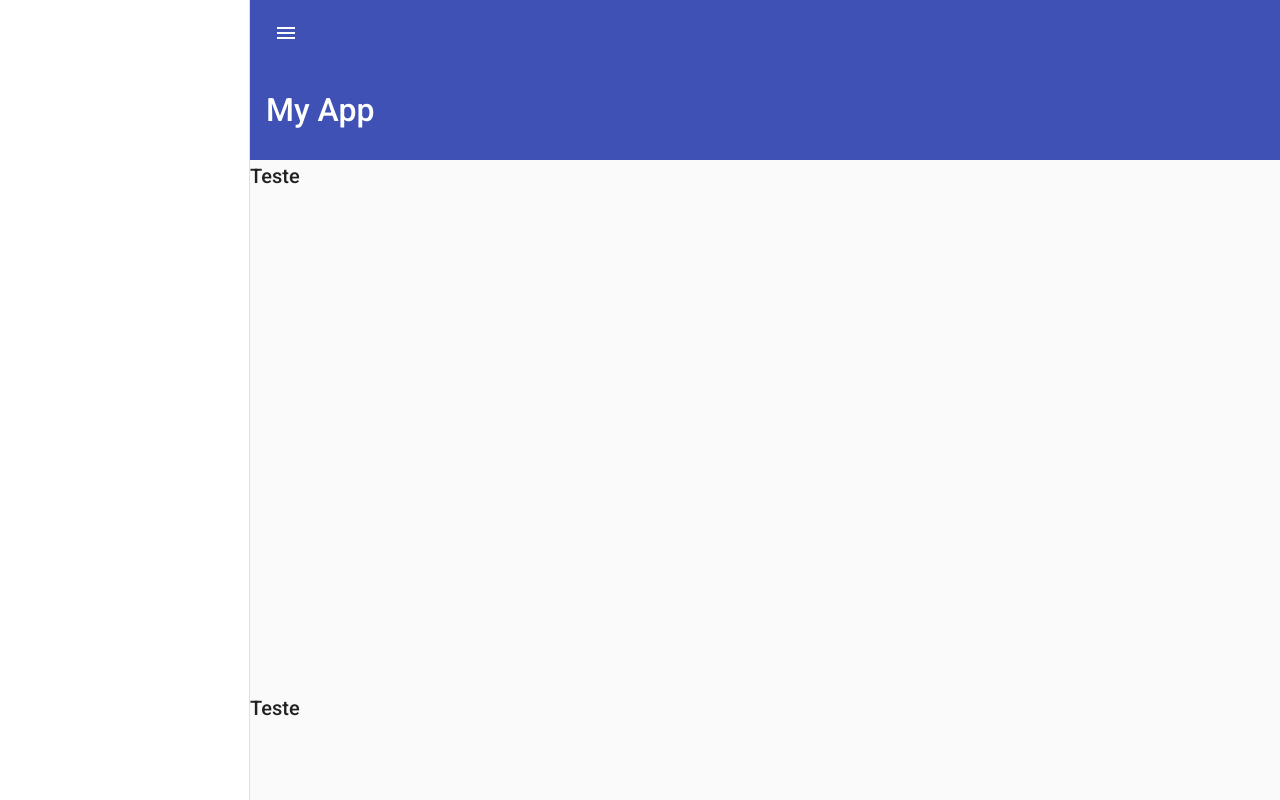
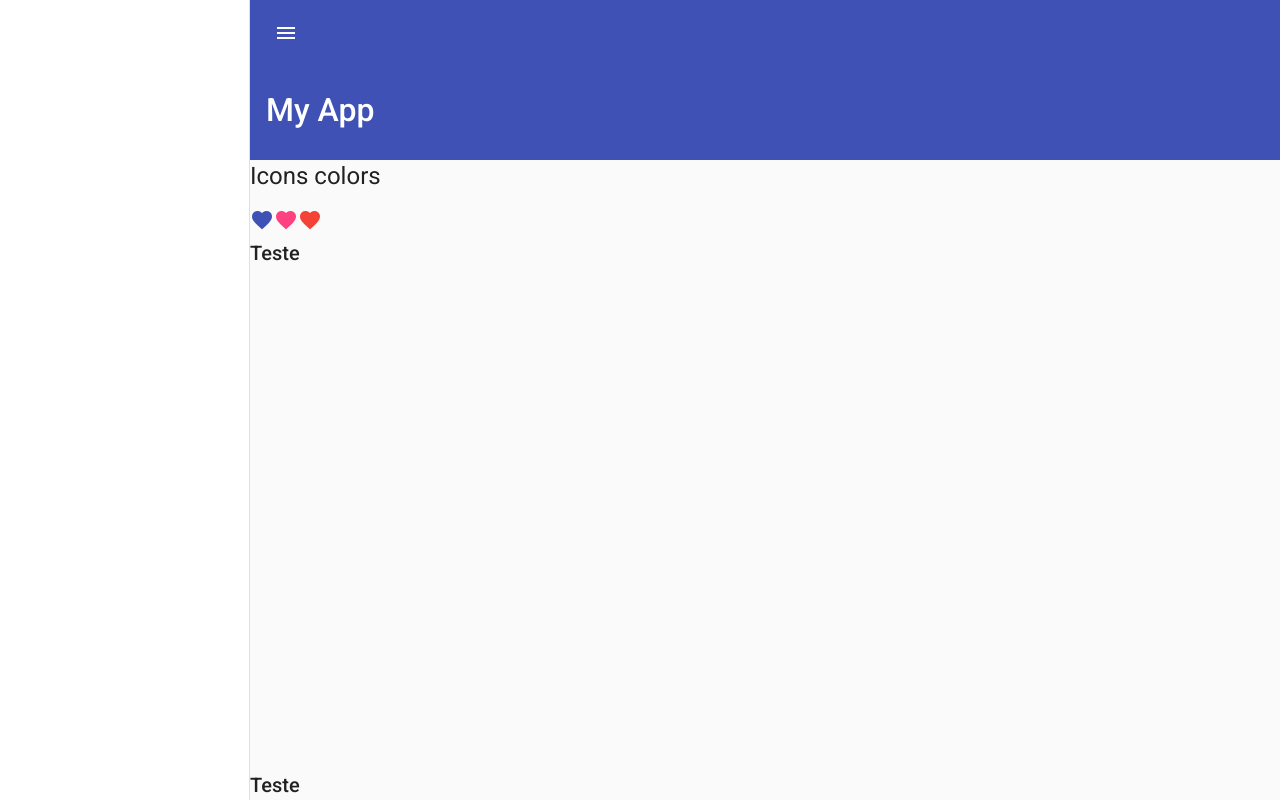
Before and after one commit to RodrigoSouzaCamelo/RxJS-Angular-Material, an Angular app in the folder Angular-Material/: page / in a window 1280 px wide. Built offline with nearby package versions, Linux system fonts and the light colour scheme.

Commit message:
Criação de icones usando o material

```diff
--- a/Angular-Material/src/app/app.component.html
+++ b/Angular-Material/src/app/app.component.html
@@ -21,6 +21,7 @@
     <mat-toolbar class="toolbar-submenu" color="primary">
       <span *ngIf="!popText">My App</span>
     </mat-toolbar>
+    <app-buttons-icons></app-buttons-icons>
     <h2 class="title">Teste</h2>
     <h2 class="title">Teste</h2>
     <h2 class="title">Teste</h2>
--- a/Angular-Material/src/app/app.module.ts
+++ b/Angular-Material/src/app/app.module.ts
@@ -5,10 +5,12 @@ import { AppRoutingModule } from './app-routing.module';
 import { AppComponent } from './app.component';
 import { BrowserAnimationsModule } from '@angular/platform-browser/animations';
 import { MaterialModule } from './material/material.module';
+import { ButtonsIconsComponent } from './buttons-icons/buttons-icons.component';
 
 @NgModule({
   declarations: [
-    AppComponent
+    AppComponent,
+    ButtonsIconsComponent
   ],
   imports: [
     BrowserModule,
--- /dev/null
+++ b/Angular-Material/src/app/buttons-icons/buttons-icons.component.html
@@ -0,0 +1,4 @@
+<h1>Icons colors</h1>
+<mat-icon color="primary">favorite</mat-icon>
+<mat-icon color="accent">favorite</mat-icon>
+<mat-icon color="warn">favorite</mat-icon>
--- /dev/null
+++ b/Angular-Material/src/app/buttons-icons/buttons-icons.component.ts
@@ -0,0 +1,15 @@
+import { Component, OnInit } from '@angular/core';
+
+@Component({
+  selector: 'app-buttons-icons',
+  templateUrl: './buttons-icons.component.html',
+  styleUrls: ['./buttons-icons.component.scss']
+})
+export class ButtonsIconsComponent implements OnInit {
+
+  constructor() { }
+
+  ngOnInit(): void {
+  }
+
+}
```
Also changed, not shown: Angular-Material/src/app/buttons-icons/buttons-icons.component.scss (added).
